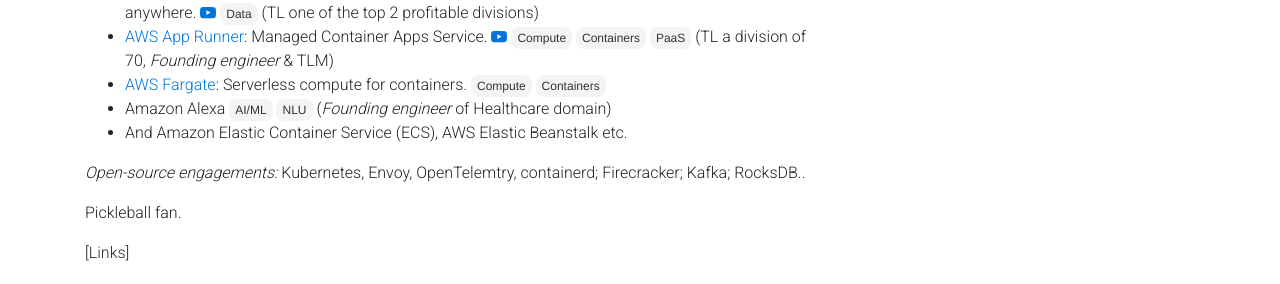
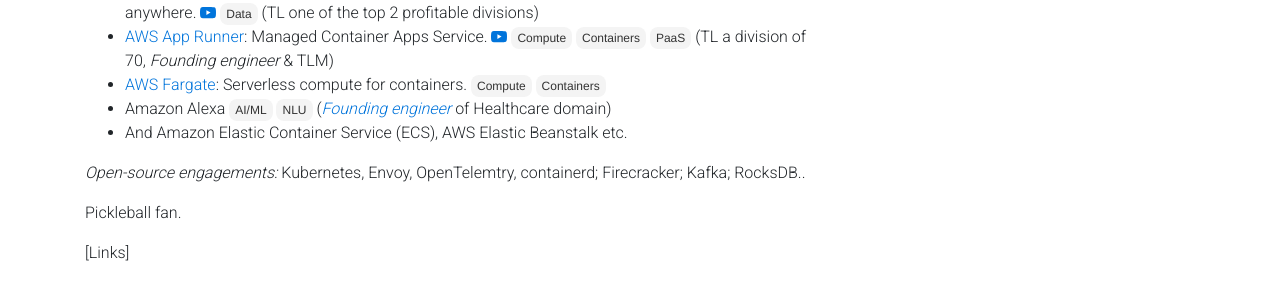
Before and after one commit to gfw001/gfw001.github.io, a Jekyll site: the page portfolio.html, which Jekyll copies as it is, in a window 1280 px wide. Shown: the part 401-685 px from the top of the page. Built offline with Jekyll 4.4.1, drawn with Linux system fonts in a browser that asks for light colours; nearby versions of some CDN libraries; a style sheet for code colours, icons or effects is not loaded.

Commit message:
Update portfolio.html

```diff
--- a/portfolio.html
+++ b/portfolio.html
@@ -131,7 +131,7 @@
 			      <a href="https://aws.amazon.com/fargate/">AWS Fargate</a>: Serverless compute for containers. <button>Compute</button> <button>Containers</button>
 		      </li>
 		      <li>
-			      Amazon Alexa <button class="button-14" role="button">AI/ML</button> <button>NLU</button> (<i>Founding engineer</i> of Healthcare domain)
+			      Amazon Alexa <button class="button-14" role="button">AI/ML</button> <button>NLU</button> (<i><a href="https://www.cnbc.com/2018/05/10/amazon-is-building-a-health-and-wellness-team-within-alexa.html">Founding engineer</a></i> of Healthcare domain)
 		      </li>
 		      <li>
 			      And Amazon Elastic Container Service (ECS), AWS Elastic Beanstalk etc.
```
